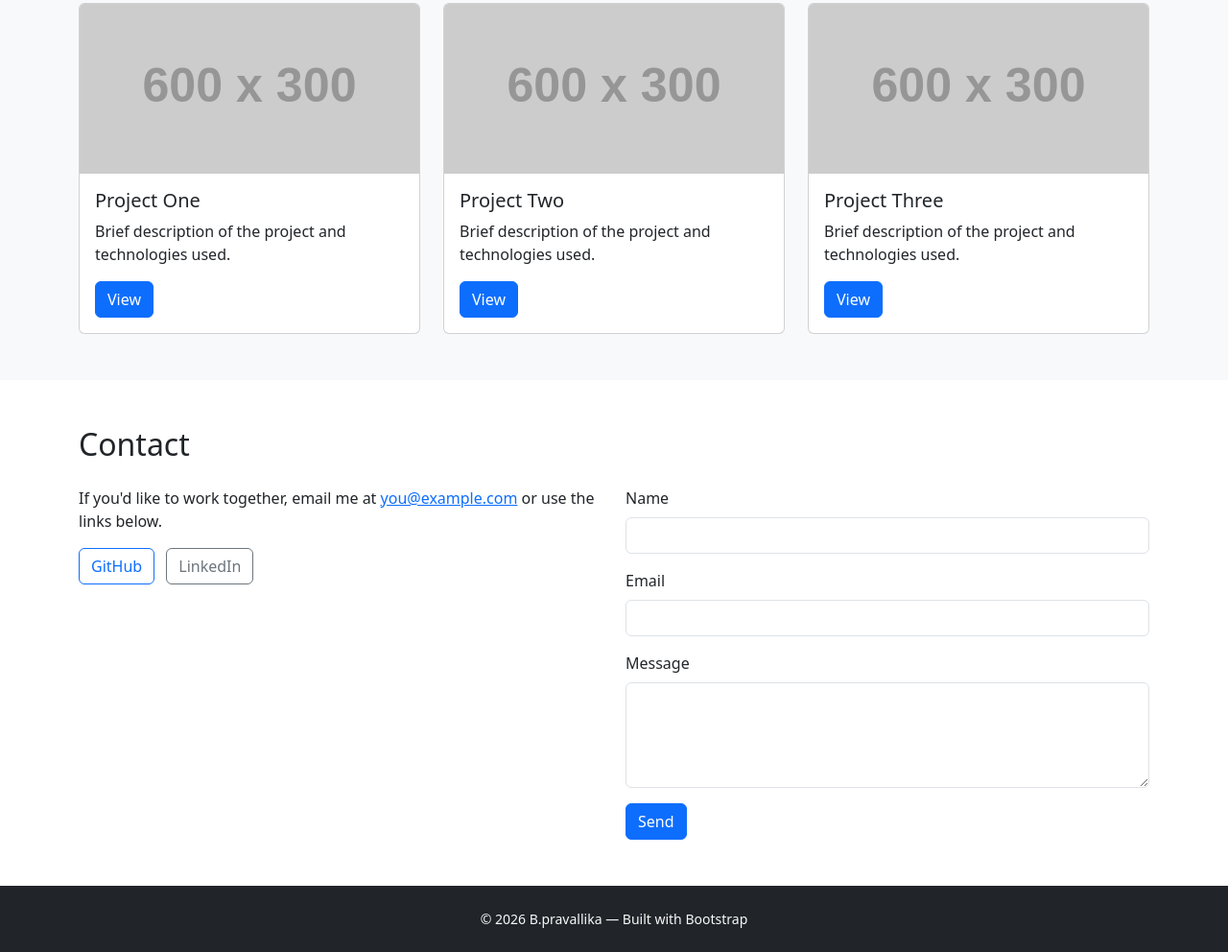
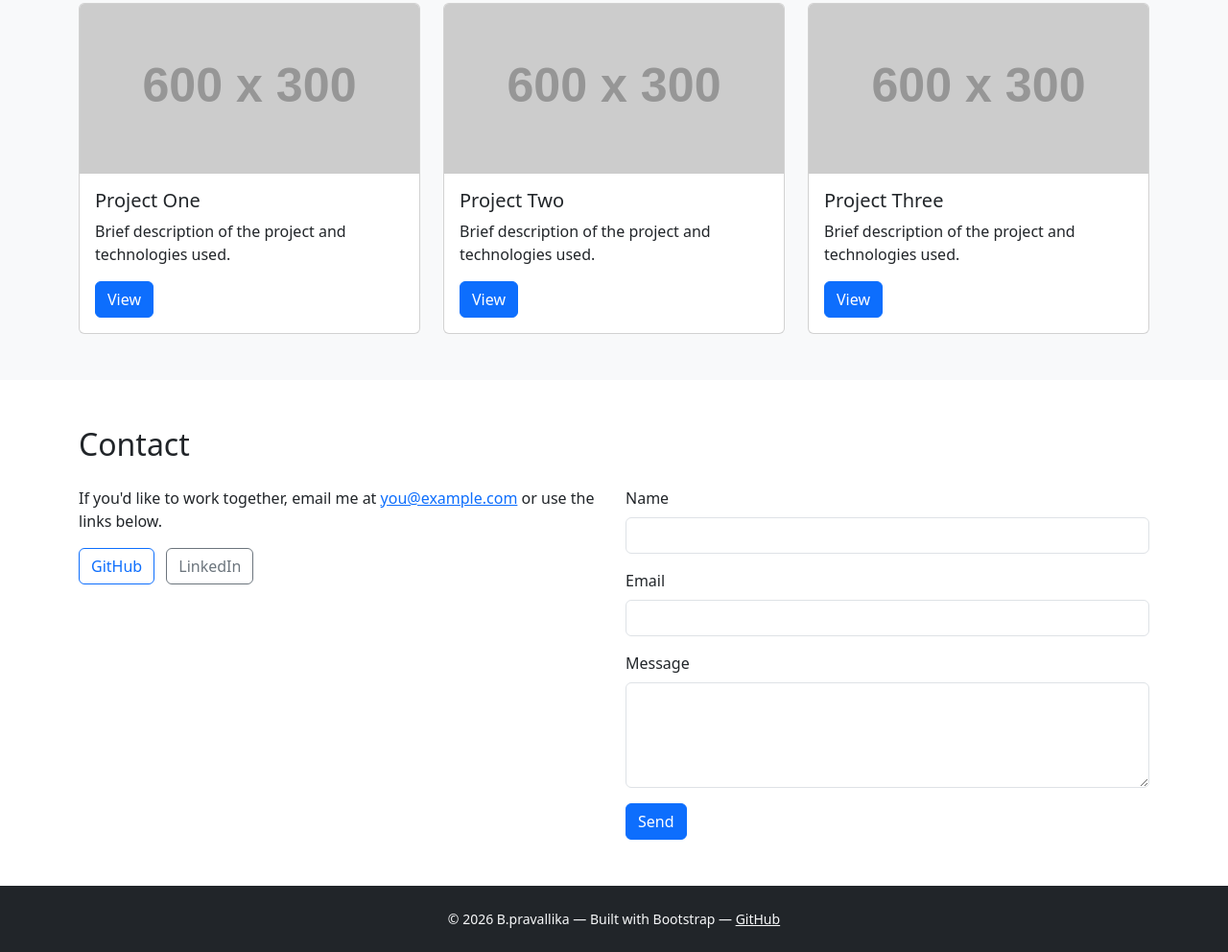
Before and after one commit to pravallipravallika2711-oss/Personal-Portfolio-Website, a plain HTML site: page index.html in a window 1280 px wide. Shown: the part 651-1643 px from the top of the page at 96% size. Drawn offline with nearby package versions, Linux system fonts and the light colour scheme; placeholder pictures from the web are drawn by us.

Commit message:
Add GitHub repo link to contact button and footer

```diff
--- a/index.html
+++ b/index.html
@@ -92,7 +92,7 @@
             <div class="col-12 col-md-6">
               <p>If you'd like to work together, email me at <a href="mailto:you@example.com">you@example.com</a> or use the links below.</p>
               <p>
-                <a class="btn btn-outline-primary me-2" href="#">GitHub</a>
+                <a class="btn btn-outline-primary me-2" href="https://github.com/pravallipravallika2711-oss/Personal-Portfolio-Website" target="_blank" rel="noopener">GitHub</a>
                 <a class="btn btn-outline-secondary" href="#">LinkedIn</a>
               </p>
             </div>
@@ -119,7 +119,7 @@
     </main>
 
     <footer class="py-4 bg-dark text-light">
-      <div class="container text-center small">© 2026 B.pravallika — Built with Bootstrap</div>
+      <div class="container text-center small">© 2026 B.pravallika — Built with Bootstrap — <a href="https://github.com/pravallipravallika2711-oss/Personal-Portfolio-Website" target="_blank" rel="noopener" class="text-light">GitHub</a></div>
     </footer>
 
     <script src="https://cdn.jsdelivr.net/npm/bootstrap@5.3.2/dist/js/bootstrap.bundle.min.js"></script>
```
